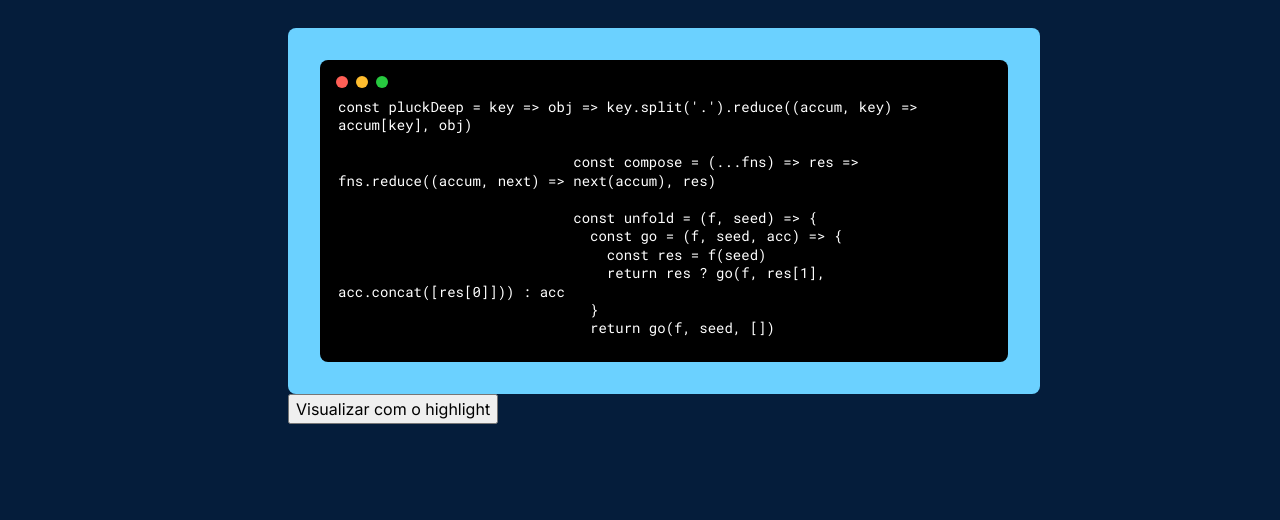
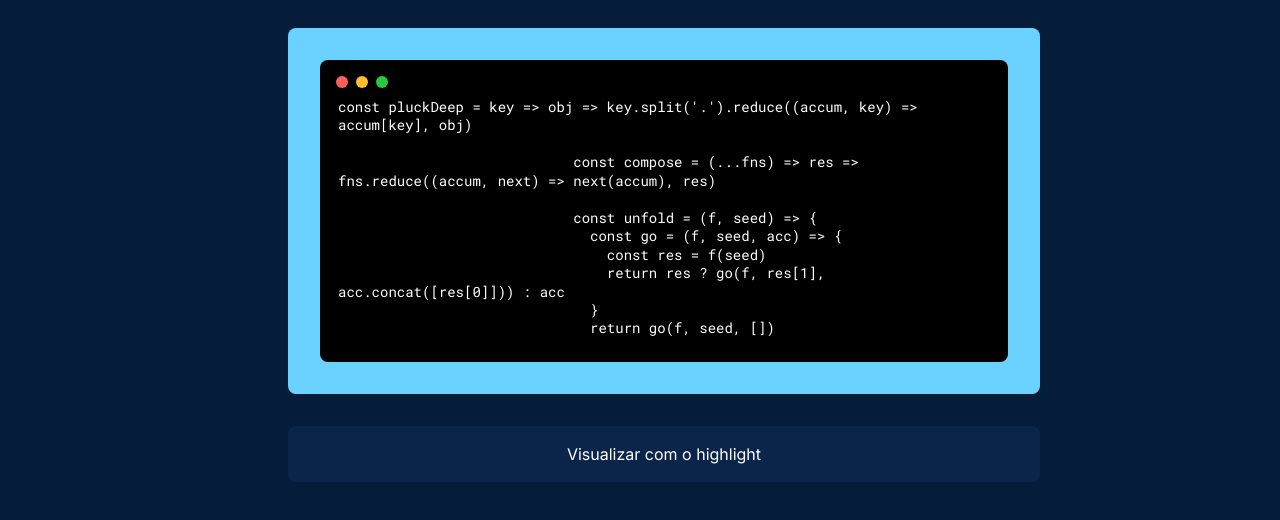
Before and after one commit to allysonbelo/alura-dev-frontend, a plain HTML site: page index.html in a window 1280 px wide. Shown: the part 84-604 px from the top of the page. Drawn offline with Linux system fonts and the light colour scheme.

Commit message:
:lipstick: Botão highlight estilizado

```diff
--- a/css/content-codigo.css
+++ b/css/content-codigo.css
@@ -67,6 +67,17 @@
     outline: none;
 }
 
+.btn-highlight{
+    background-color: var(--color-dark-blue8);
+    border: none;
+    border-radius: 8px;
+    color: var(--color-white);
+    cursor: pointer;
+    height: 56px;
+    margin-top: 32px;
+    width: 100%;
+}
+
 @media (min-width: 768px) {
 
     .main-grid {
--- a/css/style.css
+++ b/css/style.css
@@ -1,5 +1,6 @@
 :root {
     --color-dark-blue: #051D3B;
+    --color-dark-blue8: rgba(80, 129, 251, 0.08);
     --color-white: #FFFFFF;
     --color-white1: rgba(255, 255, 255, 1);
     --color-gray16: rgba(255, 255, 255, 0.16);
--- a/index.html
+++ b/index.html
@@ -56,6 +56,7 @@
 
     <div class="main-grid">
         <aside class="aside-menu"></aside>
+
         <div class="content-main">
             <main class="codigo">
                 <div class="codigo__content">
@@ -79,8 +80,9 @@
                     </form>
                 </div>
             </main>
-            <button>Visualizar com o highlight</button>
+            <button class="btn-highlight">Visualizar com o highlight</button>
         </div>
+
         <aside class="aside-novo-projeto"></aside>
     </div>
 
```
